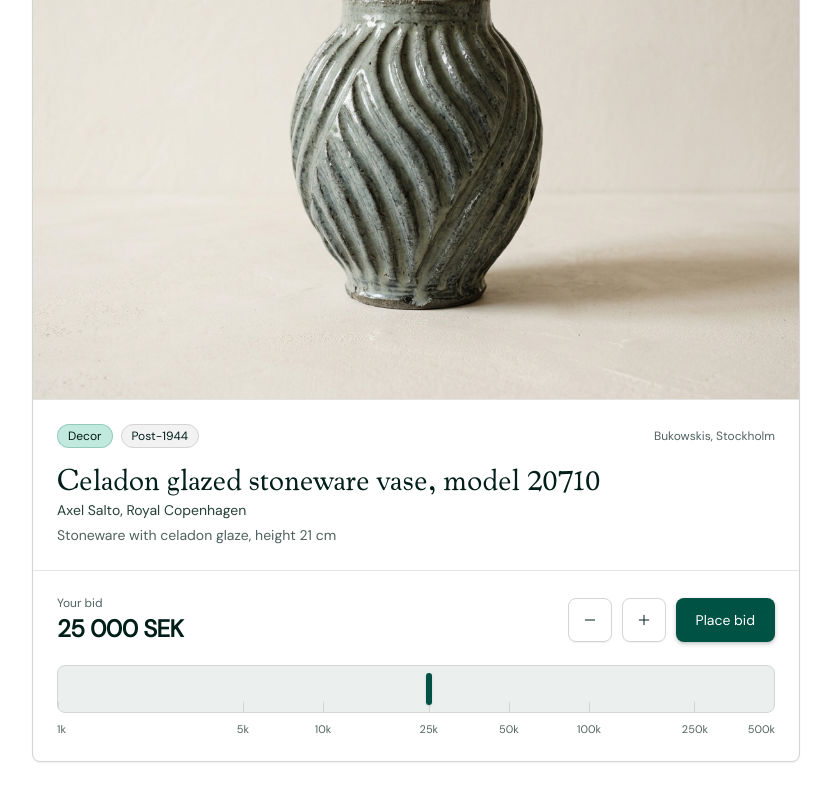
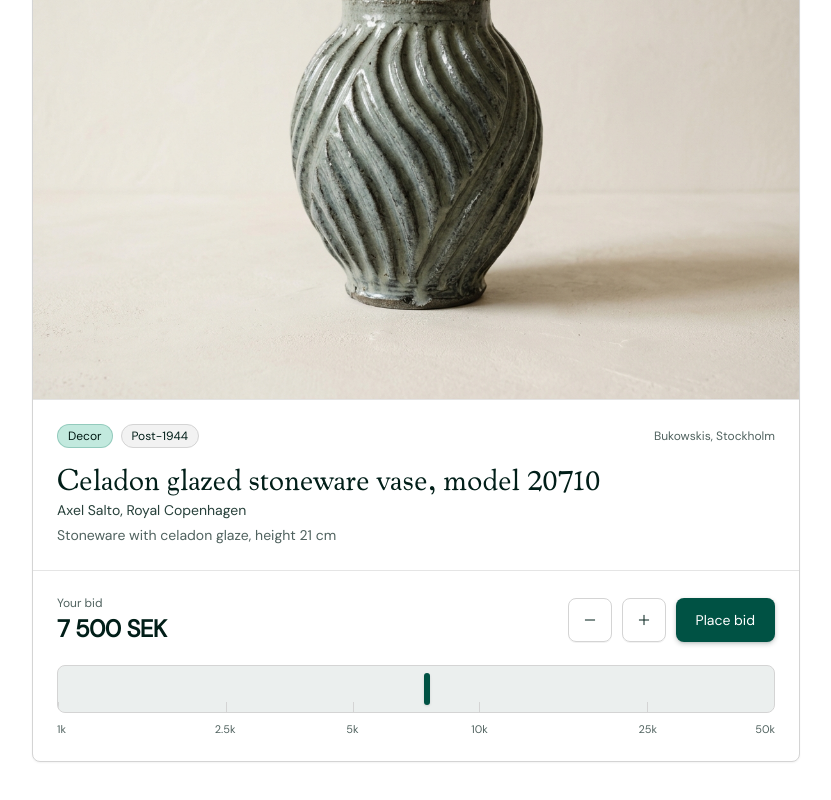
Before and after one commit to bergets/kohl-design, a Next.js app: page /playground/auction-guesser in a window 1280 px wide. Shown: the part 330-1130 px from the top of the page, without its empty margins (224-1055 px from the left). Built offline with nearby package versions, Linux system fonts and the light colour scheme.

Commit message:
Use item-relevant logarithmic price tiers on auction ruler

```diff
--- a/app/playground/auction-guesser/AuctionGuesser.tsx
+++ b/app/playground/auction-guesser/AuctionGuesser.tsx
@@ -11,9 +11,8 @@ import { Icon } from "@/components/ui/icon";
 import { Tabs, TabsList, TabsTrigger } from "@/components/ui/tabs";
 import { AUCTION_LOTS, type AuctionLot } from "./lots";
 import {
+  getLotRulerConfig,
   PriceRulerInput,
-  RULER_MAX_SEK,
-  RULER_MIN_SEK,
   snapAuctionPrice,
 } from "./PriceRulerInput";
 import {
@@ -40,7 +39,6 @@ interface EndlessResult {
 }
 
 const DAILY_STORAGE_PREFIX = "kohl-auction-daily-";
-const DEFAULT_BID_SEK = 25000;
 
 function badgeVariantForBand(
   band: ProximityBand
@@ -61,13 +59,19 @@ export function AuctionGuesser() {
   const [mode, setMode] = React.useState<GameMode>("daily");
   const [todayKey, setTodayKey] = React.useState<string>("2026-11-20");
 
+  const dailyLot = AUCTION_LOTS[getDailyLotIndex(todayKey, AUCTION_LOTS.length)];
+  const dailyRuler = getLotRulerConfig(dailyLot.hammerPriceSek);
+
   // Daily state
   const [dailyGuesses, setDailyGuesses] = React.useState<DailyGuessEvaluation[]>([]);
-  const [dailyBid, setDailyBid] = React.useState<number>(DEFAULT_BID_SEK);
+  const [dailyBid, setDailyBid] = React.useState<number>(dailyRuler.defaultBid);
 
   // Endless state
   const [endlessIndex, setEndlessIndex] = React.useState<number>(0);
-  const [endlessBid, setEndlessBid] = React.useState<number>(DEFAULT_BID_SEK);
+  const endlessLot = AUCTION_LOTS[endlessIndex % AUCTION_LOTS.length];
+  const endlessRuler = getLotRulerConfig(endlessLot.hammerPriceSek);
+
+  const [endlessBid, setEndlessBid] = React.useState<number>(endlessRuler.defaultBid);
   const [endlessHistory, setEndlessHistory] = React.useState<EndlessResult[]>([]);
   const [currentEndlessResult, setCurrentEndlessResult] =
     React.useState<EndlessResult | null>(null);
@@ -75,12 +79,14 @@ export function AuctionGuesser() {
   React.useEffect(() => {
     const key = getTodayKey();
     setTodayKey(key);
+    const lot = AUCTION_LOTS[getDailyLotIndex(key, AUCTION_LOTS.length)];
+    const ruler = getLotRulerConfig(lot.hammerPriceSek);
+    setDailyBid(ruler.defaultBid);
     try {
       const saved = window.localStorage.getItem(`${DAILY_STORAGE_PREFIX}${key}`);
       if (saved) {
         const parsed = JSON.parse(saved) as { guesses?: number[] };
         if (Array.isArray(parsed.guesses)) {
-          const lot = AUCTION_LOTS[getDailyLotIndex(key, AUCTION_LOTS.length)];
           setDailyGuesses(
             parsed.guesses.map((g) => evaluateDailyGuess(g, lot.hammerPriceSek))
           );
@@ -91,7 +97,6 @@ export function AuctionGuesser() {
     }
   }, []);
 
-  const dailyLot = AUCTION_LOTS[getDailyLotIndex(todayKey, AUCTION_LOTS.length)];
   const dailyWon = dailyGuesses.some((g) => g.isWin);
   const dailyLost = !dailyWon && dailyGuesses.length >= DAILY_MAX_GUESSES;
   const dailyFinished = dailyWon || dailyLost;
@@ -120,15 +125,16 @@ export function AuctionGuesser() {
 
   // Keep dailyBid centered inside the narrowed bracket after each guess
   React.useEffect(() => {
-    const low = dailyMinBound ?? RULER_MIN_SEK;
-    const high = dailyMaxBound ?? RULER_MAX_SEK;
+    const low =
+      dailyMinBound !== null ? Math.max(dailyRuler.min, dailyMinBound) : dailyRuler.min;
+    const high =
+      dailyMaxBound !== null ? Math.min(dailyRuler.max, dailyMaxBound) : dailyRuler.max;
     setDailyBid((prev) => {
       if (prev >= low && prev <= high) return prev;
-      return snapAuctionPrice(Math.sqrt(low * high));
+      return snapAuctionPrice(Math.sqrt(low * high), dailyRuler.min, dailyRuler.max);
     });
-  }, [dailyMinBound, dailyMaxBound]);
+  }, [dailyMinBound, dailyMaxBound, dailyRuler.min, dailyRuler.max]);
 
-  const endlessLot = AUCTION_LOTS[endlessIndex % AUCTION_LOTS.length];
   const endlessTotalScore = endlessHistory.reduce((sum, item) => sum + item.score, 0);
 
   const activeLot = mode === "daily" ? dailyLot : endlessLot;
@@ -164,16 +170,19 @@ export function AuctionGuesser() {
   }
 
   function handleNextEndlessLot() {
+    const nextIndex = (endlessIndex + 1) % AUCTION_LOTS.length;
+    const nextRuler = getLotRulerConfig(AUCTION_LOTS[nextIndex].hammerPriceSek);
     setCurrentEndlessResult(null);
-    setEndlessIndex((prev) => (prev + 1) % AUCTION_LOTS.length);
-    setEndlessBid(DEFAULT_BID_SEK);
+    setEndlessIndex(nextIndex);
+    setEndlessBid(nextRuler.defaultBid);
   }
 
   function handleResetEndless() {
+    const firstRuler = getLotRulerConfig(AUCTION_LOTS[0].hammerPriceSek);
     setCurrentEndlessResult(null);
     setEndlessHistory([]);
     setEndlessIndex(0);
-    setEndlessBid(DEFAULT_BID_SEK);
+    setEndlessBid(firstRuler.defaultBid);
   }
 
   async function handleCopyDailyResult() {
@@ -303,6 +312,9 @@ export function AuctionGuesser() {
                   onChange={setDailyBid}
                   onSubmit={handleDailySubmit}
                   submitLabel="Place bid"
+                  minPrice={dailyRuler.min}
+                  maxPrice={dailyRuler.max}
+                  ticks={dailyRuler.ticks}
                   minBound={dailyMinBound}
                   maxBound={dailyMaxBound}
                   previousGuesses={dailyGuesses.map((g) => g.guess)}
@@ -356,6 +368,9 @@ export function AuctionGuesser() {
                   onChange={setEndlessBid}
                   onSubmit={handleEndlessSubmit}
                   submitLabel="Submit guess"
+                  minPrice={endlessRuler.min}
+                  maxPrice={endlessRuler.max}
+                  ticks={endlessRuler.ticks}
                 />
               ) : (
                 <div className="flex flex-col sm:flex-row sm:items-center justify-between gap-4">
--- a/app/playground/auction-guesser/PriceRulerInput.tsx
+++ b/app/playground/auction-guesser/PriceRulerInput.tsx
@@ -7,46 +7,95 @@ import { Icon } from "@/components/ui/icon";
 import { cn } from "@/lib/utils";
 import { formatSek } from "./scoring";
 
-export const RULER_MIN_SEK = 1000;
-export const RULER_MAX_SEK = 500000;
+export interface RulerTick {
+  value: number;
+  label: string;
+}
 
-const TICKS = [
+export interface LotRulerConfig {
+  min: number;
+  max: number;
+  defaultBid: number;
+  ticks: RulerTick[];
+}
+
+export function getLotRulerConfig(hammerPriceSek: number): LotRulerConfig {
+  if (hammerPriceSek < 15000) {
+    return {
+      min: 1000,
+      max: 50000,
+      defaultBid: 7500,
+      ticks: [
         { value: 1000, label: "1k" },
+        { value: 2500, label: "2.5k" },
+        { value: 5000, label: "5k" },
+        { value: 10000, label: "10k" },
+        { value: 25000, label: "25k" },
+        { value: 50000, label: "50k" },
+      ],
+    };
+  }
+
+  if (hammerPriceSek <= 80000) {
+    return {
+      min: 5000,
+      max: 200000,
+      defaultBid: 32000,
+      ticks: [
         { value: 5000, label: "5k" },
         { value: 10000, label: "10k" },
         { value: 25000, label: "25k" },
         { value: 50000, label: "50k" },
         { value: 100000, label: "100k" },
-  { value: 250000, label: "250k" },
-  { value: 500000, label: "500k" },
-];
-
-const LOG_MIN = Math.log(RULER_MIN_SEK);
-const LOG_MAX = Math.log(RULER_MAX_SEK);
-
-export function priceToPercent(price: number): number {
-  const clamped = Math.max(RULER_MIN_SEK, Math.min(RULER_MAX_SEK, price));
-  return ((Math.log(clamped) - LOG_MIN) / (LOG_MAX - LOG_MIN)) * 100;
+        { value: 200000, label: "200k" },
+      ],
+    };
   }
 
-export function percentToPrice(percent: number): number {
-  const clamped = Math.max(0, Math.min(100, percent));
-  return Math.exp(LOG_MIN + (clamped / 100) * (LOG_MAX - LOG_MIN));
+  return {
+    min: 25000,
+    max: 600000,
+    defaultBid: 125000,
+    ticks: [
+      { value: 25000, label: "25k" },
+      { value: 50000, label: "50k" },
+      { value: 100000, label: "100k" },
+      { value: 200000, label: "200k" },
+      { value: 400000, label: "400k" },
+      { value: 600000, label: "600k" },
+    ],
+  };
 }
 
-export function snapAuctionPrice(raw: number): number {
-  const clamped = Math.max(RULER_MIN_SEK, Math.min(RULER_MAX_SEK, raw));
+export function priceToPercent(price: number, min: number, max: number): number {
+  const logMin = Math.log(min);
+  const logMax = Math.log(max);
+  const clamped = Math.max(min, Math.min(max, price));
+  return ((Math.log(clamped) - logMin) / (logMax - logMin)) * 100;
+}
+
+export function percentToPrice(percent: number, min: number, max: number): number {
+  const logMin = Math.log(min);
+  const logMax = Math.log(max);
+  const clamped = Math.max(0, Math.min(100, percent));
+  return Math.exp(logMin + (clamped / 100) * (logMax - logMin));
+}
+
+export function snapAuctionPrice(raw: number, min: number, max: number): number {
+  const clamped = Math.max(min, Math.min(max, raw));
   let step = 500;
   if (clamped >= 150000) step = 5000;
   else if (clamped >= 50000) step = 2500;
   else if (clamped >= 10000) step = 1000;
-  return Math.max(
-    RULER_MIN_SEK,
-    Math.min(RULER_MAX_SEK, Math.round(clamped / step) * step)
-  );
+  return Math.max(min, Math.min(max, Math.round(clamped / step) * step));
 }
 
-function stepAuctionPrice(current: number, direction: -1 | 1): number {
+function stepAuctionPrice(
+  current: number,
+  direction: -1 | 1,
+  min: number,
+  max: number
+): number {
   let step = 500;
   if (direction === 1) {
     if (current >= 150000) step = 5000;
@@ -57,7 +106,7 @@ function stepAuctionPrice(current: number, direction: -1 | 1): number {
     else if (current > 50000) step = 2500;
     else if (current > 10000) step = 1000;
   }
-  return snapAuctionPrice(current + direction * step);
+  return snapAuctionPrice(current + direction * step, min, max);
 }
 
 export interface PriceRulerInputProps {
@@ -65,6 +114,9 @@ export interface PriceRulerInputProps {
   onChange: (value: number) => void;
   onSubmit: () => void;
   submitLabel: string;
+  minPrice: number;
+  maxPrice: number;
+  ticks: RulerTick[];
   minBound?: number | null;
   maxBound?: number | null;
   previousGuesses?: number[];
@@ -75,6 +127,9 @@ export function PriceRulerInput({
   onChange,
   onSubmit,
   submitLabel,
+  minPrice,
+  maxPrice,
+  ticks,
   minBound = null,
   maxBound = null,
   previousGuesses = [],
@@ -82,15 +137,15 @@ export function PriceRulerInput({
   const trackRef = React.useRef<HTMLDivElement>(null);
   const [isDragging, setIsDragging] = React.useState(false);
 
-  const effectiveMin = minBound ?? RULER_MIN_SEK;
-  const effectiveMax = maxBound ?? RULER_MAX_SEK;
+  const effectiveMin = minBound !== null ? Math.max(minPrice, minBound) : minPrice;
+  const effectiveMax = maxBound !== null ? Math.min(maxPrice, maxBound) : maxPrice;
 
   const clampToBounds = React.useCallback(
     (price: number) => {
-      const snapped = snapAuctionPrice(price);
+      const snapped = snapAuctionPrice(price, minPrice, maxPrice);
       return Math.max(effectiveMin, Math.min(effectiveMax, snapped));
     },
-    [effectiveMin, effectiveMax]
+    [effectiveMin, effectiveMax, minPrice, maxPrice]
   );
 
   const updateFromClientX = React.useCallback(
@@ -99,10 +154,10 @@ export function PriceRulerInput({
       if (!el) return;
       const rect = el.getBoundingClientRect();
       const pct = ((clientX - rect.left) / rect.width) * 100;
-      const rawPrice = percentToPrice(pct);
+      const rawPrice = percentToPrice(pct, minPrice, maxPrice);
       onChange(clampToBounds(rawPrice));
     },
-    [clampToBounds, onChange]
+    [clampToBounds, minPrice, maxPrice, onChange]
   );
 
   function handlePointerDown(e: React.PointerEvent<HTMLDivElement>) {
@@ -125,19 +180,21 @@ export function PriceRulerInput({
   function handleKeyDown(e: React.KeyboardEvent<HTMLDivElement>) {
     if (e.key === "ArrowRight" || e.key === "ArrowUp") {
       e.preventDefault();
-      onChange(clampToBounds(stepAuctionPrice(value, 1)));
+      onChange(clampToBounds(stepAuctionPrice(value, 1, minPrice, maxPrice)));
     } else if (e.key === "ArrowLeft" || e.key === "ArrowDown") {
       e.preventDefault();
-      onChange(clampToBounds(stepAuctionPrice(value, -1)));
+      onChange(clampToBounds(stepAuctionPrice(value, -1, minPrice, maxPrice)));
     } else if (e.key === "Enter") {
       e.preventDefault();
       onSubmit();
     }
   }
 
-  const thumbPercent = priceToPercent(value);
-  const minBoundPercent = minBound !== null ? priceToPercent(minBound) : 0;
-  const maxBoundPercent = maxBound !== null ? priceToPercent(maxBound) : 100;
+  const thumbPercent = priceToPercent(value, minPrice, maxPrice);
+  const minBoundPercent =
+    minBound !== null ? priceToPercent(minBound, minPrice, maxPrice) : 0;
+  const maxBoundPercent =
+    maxBound !== null ? priceToPercent(maxBound, minPrice, maxPrice) : 100;
 
   return (
     <div className="space-y-4">
@@ -157,7 +214,9 @@ export function PriceRulerInput({
             size="icon-lg"
             aria-label="Decrease bid"
             disabled={value <= effectiveMin}
-            onClick={() => onChange(clampToBounds(stepAuctionPrice(value, -1)))}
+            onClick={() =>
+              onChange(clampToBounds(stepAuctionPrice(value, -1, minPrice, maxPrice)))
+            }
             className="min-h-[44px] min-w-[44px]"
           >
             <Icon icon={Minus} size="sm" />
@@ -168,7 +227,9 @@ export function PriceRulerInput({
             size="icon-lg"
             aria-label="Increase bid"
             disabled={value >= effectiveMax}
-            onClick={() => onChange(clampToBounds(stepAuctionPrice(value, 1)))}
+            onClick={() =>
+              onChange(clampToBounds(stepAuctionPrice(value, 1, minPrice, maxPrice)))
+            }
             className="min-h-[44px] min-w-[44px]"
           >
             <Icon icon={Plus} size="sm" />
@@ -235,8 +296,8 @@ export function PriceRulerInput({
           />
 
           {/* Scale Ticks */}
-          {TICKS.map((tick) => {
-            const pct = priceToPercent(tick.value);
+          {ticks.map((tick) => {
+            const pct = priceToPercent(tick.value, minPrice, maxPrice);
             return (
               <div
                 key={tick.value}
@@ -249,7 +310,7 @@ export function PriceRulerInput({
 
           {/* Previous Guess Markers */}
           {previousGuesses.map((guess, idx) => {
-            const pct = priceToPercent(guess);
+            const pct = priceToPercent(guess, minPrice, maxPrice);
             return (
               <div
                 key={`${guess}-${idx}`}
@@ -273,10 +334,10 @@ export function PriceRulerInput({
 
         {/* Scale Labels */}
         <div className="relative h-4 w-full select-none">
-          {TICKS.map((tick, index) => {
-            const pct = priceToPercent(tick.value);
+          {ticks.map((tick, index) => {
+            const pct = priceToPercent(tick.value, minPrice, maxPrice);
             const isFirst = index === 0;
-            const isLast = index === TICKS.length - 1;
+            const isLast = index === ticks.length - 1;
             return (
               <span
                 key={tick.value}
```
Lines whose indentation alone changed are shown as unchanged.
